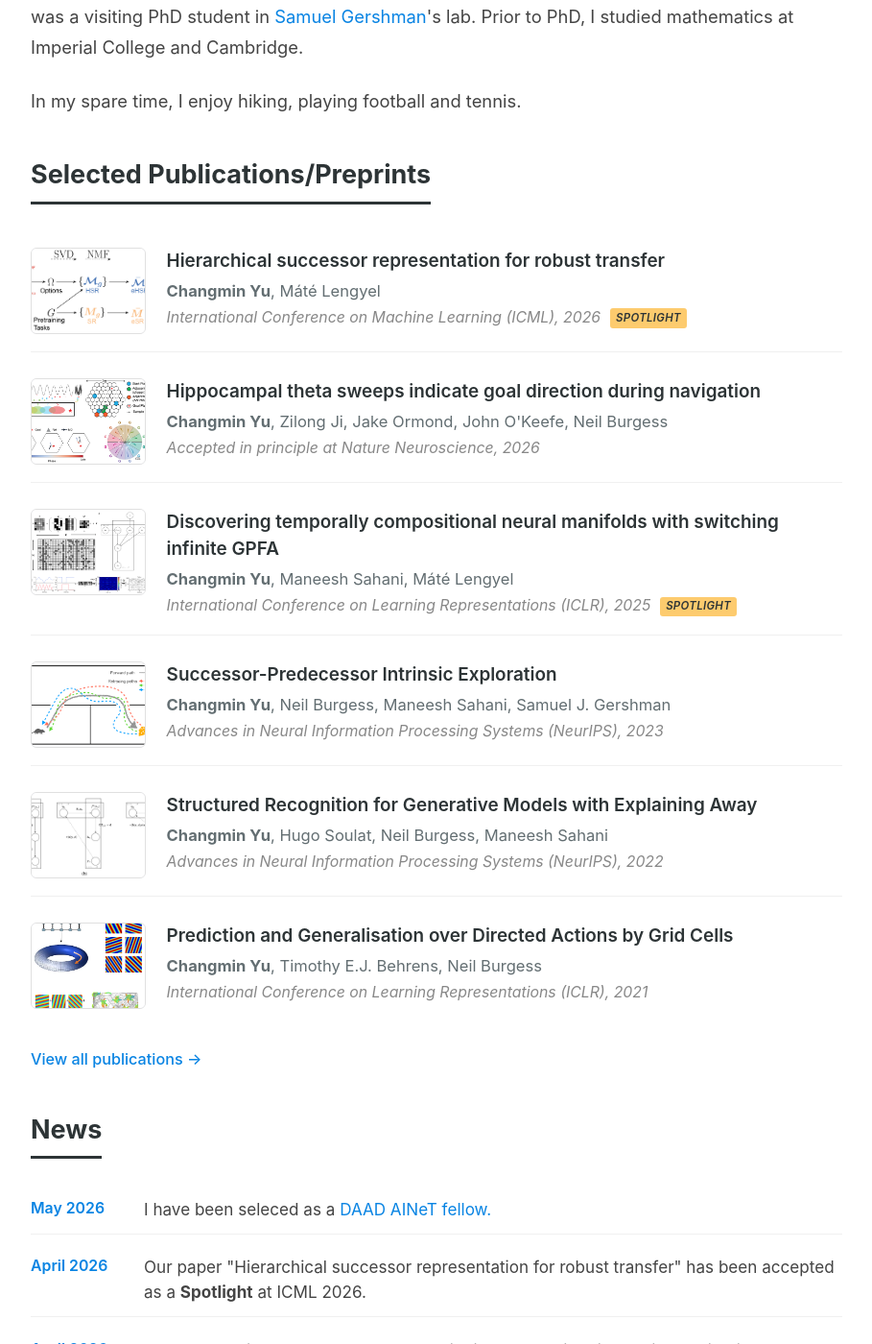
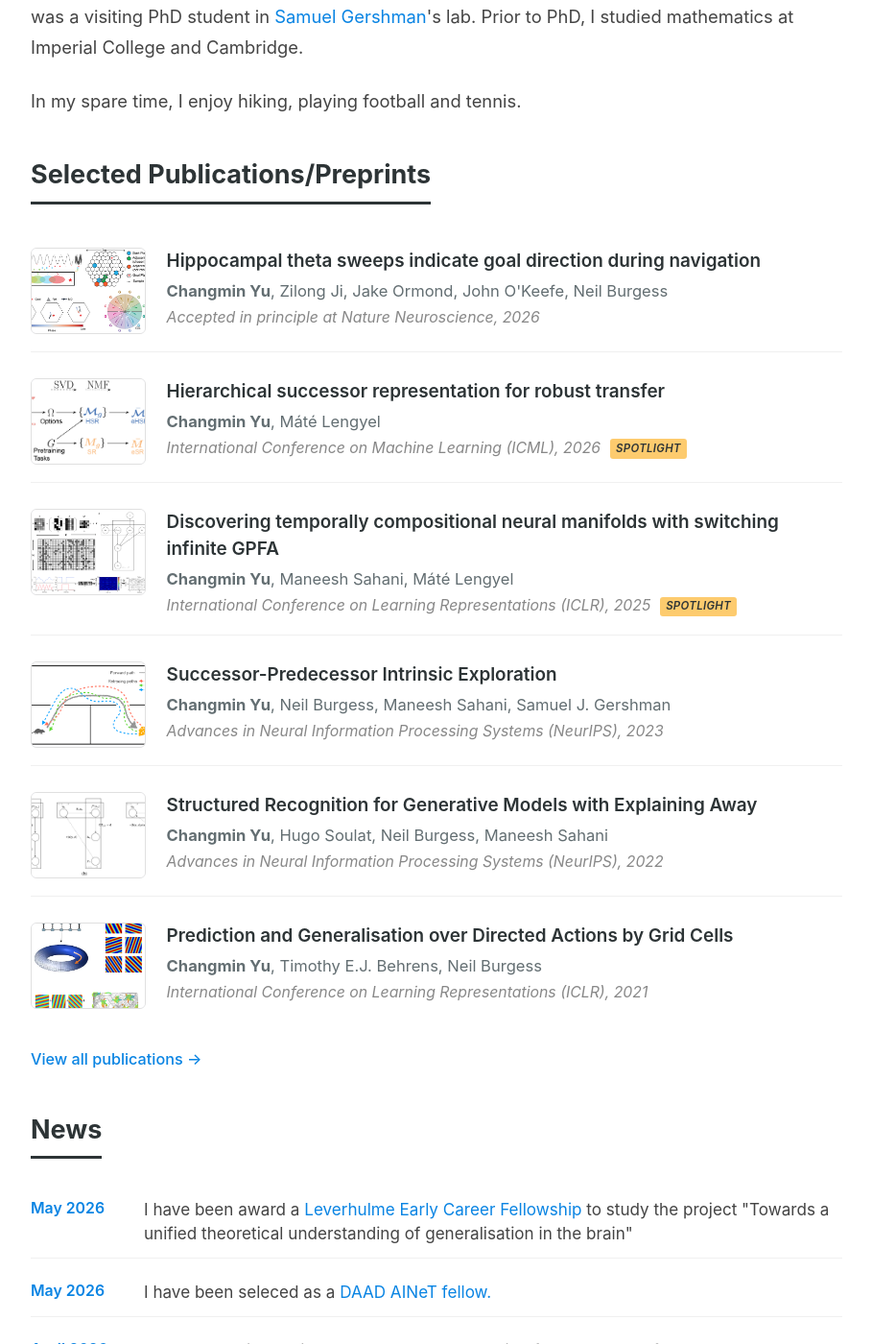
Before and after one commit to changmin-yu/changmin-yu.github.io, a Jekyll site: the page built from _pages/about.md, in a window 1280 px wide and 1400 px high, scrolled down 830 px. Shown: the whole window at 96% size, without its empty margins (185-1094 px from the left). Built offline with Jekyll 4.4.1, drawn with Linux system fonts in a browser that asks for light colours.

Commit message:
minor updates

```diff
--- a/_pages/about.md
+++ b/_pages/about.md
@@ -38,6 +38,18 @@ redirect_from:
   <ul class="pub-list">
     <li class="pub-item">
       <div class="pub-thumb">
+        <img src="/images/pubs/theta_sweeps.png" alt="Theta sweeps">
+      </div>
+      <div class="pub-info">
+        <div class="pub-title">
+          <a href="https://www.biorxiv.org/content/10.1101/2025.08.21.671551v1">Hippocampal theta sweeps indicate goal direction during navigation</a>
+        </div>
+        <div class="pub-authors"><strong>Changmin Yu</strong>, Zilong Ji, Jake Ormond, John O'Keefe, Neil Burgess</div>
+        <div class="pub-venue">Accepted in principle at Nature Neuroscience, 2026</div>
+      </div>
+    </li>
+    <li class="pub-item">
+      <div class="pub-thumb">
         <img src="/images/pubs/hsr.png" alt="Hierarchical SR">
       </div>
       <div class="pub-info">
@@ -46,18 +58,6 @@ redirect_from:
         </div>
         <div class="pub-authors"><strong>Changmin Yu</strong>, Máté Lengyel</div>
         <div class="pub-venue">International Conference on Machine Learning (ICML), 2026 <span class="pub-badge pub-badge--spotlight">Spotlight</span></div>
-      </div>
-    </li>
-    <li class="pub-item">
-      <div class="pub-thumb">
-        <img src="/images/pubs/theta_sweeps.png" alt="Theta sweeps">
-      </div>
-      <div class="pub-info">
-        <div class="pub-title">
-          <a href="https://www.biorxiv.org/content/10.1101/2025.08.21.671551v1">Hippocampal theta sweeps indicate goal direction during navigation</a>
-        </div>
-        <div class="pub-authors"><strong>Changmin Yu</strong>, Zilong Ji, Jake Ormond, John O'Keefe, Neil Burgess</div>
-        <div class="pub-venue">Accepted in principle at Nature Neuroscience, 2026</div>
       </div>
     </li>
     <li class="pub-item">
@@ -118,6 +118,10 @@ redirect_from:
   <ul class="news-list">
   <li class="news-item">
       <span class="news-date">May 2026</span>
+      <span class="news-text">I have been award a <a href="https://www.leverhulme.ac.uk/early-career-fellowships">Leverhulme Early Career Fellowship</a> to study the project "Towards a unified theoretical understanding of generalisation in the brain"</span>
+    </li>
+  <li class="news-item">
+      <span class="news-date">May 2026</span>
       <span class="news-text">I have been seleced as a <a href="https://www.daad.de/en/the-daad/postdocnet/fellows/fellows/">DAAD AINeT fellow.</a></span>
     </li>
   <li class="news-item">
```
Also changed, not shown: _pages/cv.md (+3 -1 lines), 1 other file.
